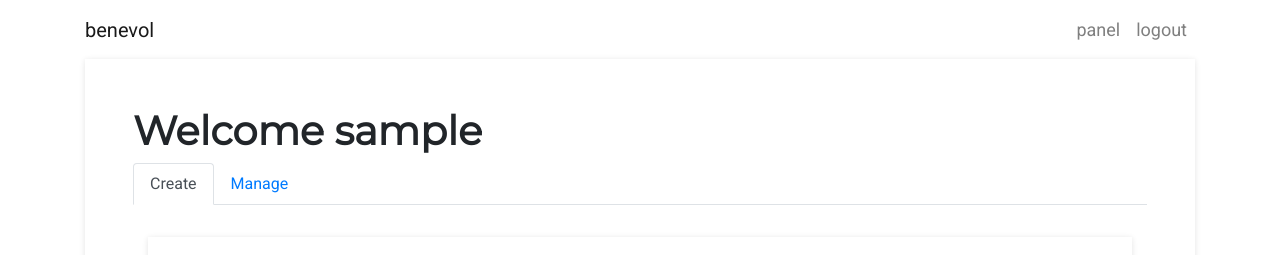
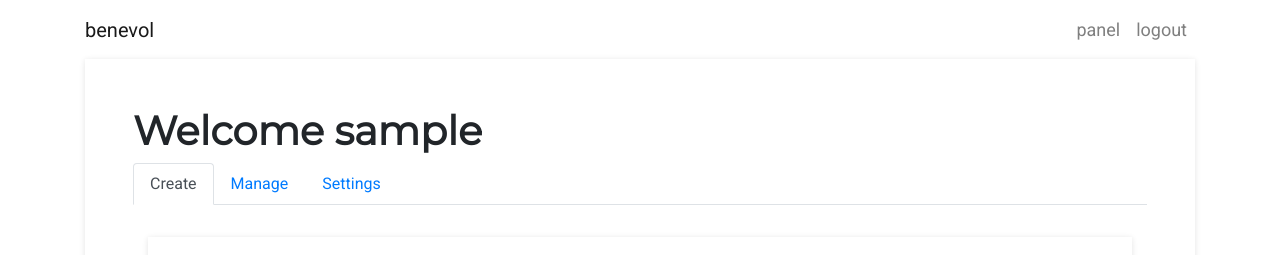
Before and after one commit to nireo/url-shortener, a React (Create React App) app in the folder client/: page /panel in a window 1280 px wide. Shown: the top 255 px of the page. Built offline with nearby package versions, Linux system fonts and the light colour scheme; sample sign-in values are in the browser's storage.

Commit message:
added a small settigns page

```diff
--- a/client/src/App.tsx
+++ b/client/src/App.tsx
@@ -67,7 +67,13 @@ const App = () => {
       <Route
         path="/panel"
         exact
-        render={() => (user ? <Panel user={user} /> : <Redirect to="/login" />)}
+        render={() =>
+          user ? (
+            <Panel setUser={setUser} user={user} />
+          ) : (
+            <Redirect to="/login" />
+          )
+        }
       />
     </Router>
   );
--- a/client/src/components/Panel.tsx
+++ b/client/src/components/Panel.tsx
@@ -1,4 +1,4 @@
-import React, { useState, useEffect } from 'react';
+import React, { useState, useEffect, Dispatch, SetStateAction } from 'react';
 import { User } from '../interfaces/User';
 import { Create } from './Create';
 import { Link } from 'react-router-dom';
@@ -7,12 +7,14 @@ import {
   deleteLink as sDeleteLink
 } from '../services/link.service';
 import { LinkResponse } from '../interfaces/Link';
+import { removeUser } from '../services/user.service';
 
 type Props = {
   user: User;
+  setUser: Dispatch<SetStateAction<User | null>>;
 };
 
-export const Panel: React.FC<Props> = ({ user }) => {
+export const Panel: React.FC<Props> = ({ user, setUser }) => {
   const [loaded, setLoaded] = useState<boolean>(false);
   const [pageToRender, setPageToRender] = useState<number>(0);
   const [userLinks, setUserLinks] = useState<LinkResponse[] | null>(null);
@@ -68,6 +70,14 @@ export const Panel: React.FC<Props> = ({ user }) => {
     }
   };
 
+  const deleteUser = () => {
+    if (window.confirm('Are you sure you want delete your account?')) {
+      removeUser();
+      localStorage.clear();
+      setUser(null);
+    }
+  };
+
   return (
     <div className="container">
       {showNotification && (
@@ -94,6 +104,15 @@ export const Panel: React.FC<Props> = ({ user }) => {
               className={`nav-link ${pageToRender === 1 ? 'active' : ''}`}
             >
               Manage
+            </Link>
+          </li>
+          <li className="nav-item">
+            <Link
+              to="/panel"
+              onClick={() => setPageToRender(2)}
+              className={`nav-link ${pageToRender === 2 ? 'active' : ''}`}
+            >
+              Settings
             </Link>
           </li>
         </ul>
@@ -143,6 +162,18 @@ export const Panel: React.FC<Props> = ({ user }) => {
             )}
           </div>
         )}
+        {pageToRender === 2 && (
+          <div style={{ marginTop: '2rem' }}>
+            <h2>Settings</h2>
+            <button
+              style={{ padding: '0.4rem 1.5rem' }}
+              className="project-button"
+              onClick={() => deleteUser()}
+            >
+              Delete user
+            </button>
+          </div>
+        )}
       </div>
     </div>
   );
```
